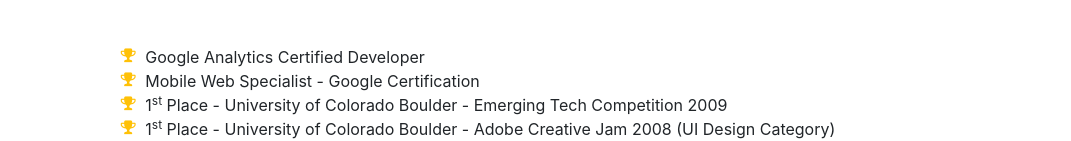
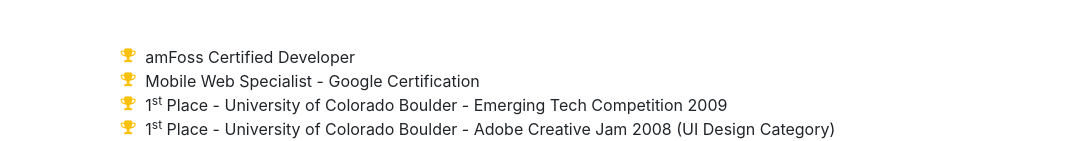
Before and after one commit to TharunThomas8/TharunThomas8.github.io, a website with bundled scripts: page index.html in a window 1280 px wide. Shown: the part 4593-4734 px from the top of the page, without its empty margins (209-1280 px from the left). Built offline with nearby package versions, Linux system fonts and the light colour scheme; a web font is replaced by a local one.

Commit message:
Update index.html

```diff
--- a/index.html
+++ b/index.html
@@ -264,7 +264,7 @@
           <ul class="fa-ul mb-0">
             <li>
               <i class="fa-li fa fa-trophy text-warning"></i>
-              Google Analytics Certified Developer</li>
+              amFoss Certified Developer</li>
             <li>
               <i class="fa-li fa fa-trophy text-warning"></i>
               Mobile Web Specialist - Google Certification</li>
```
